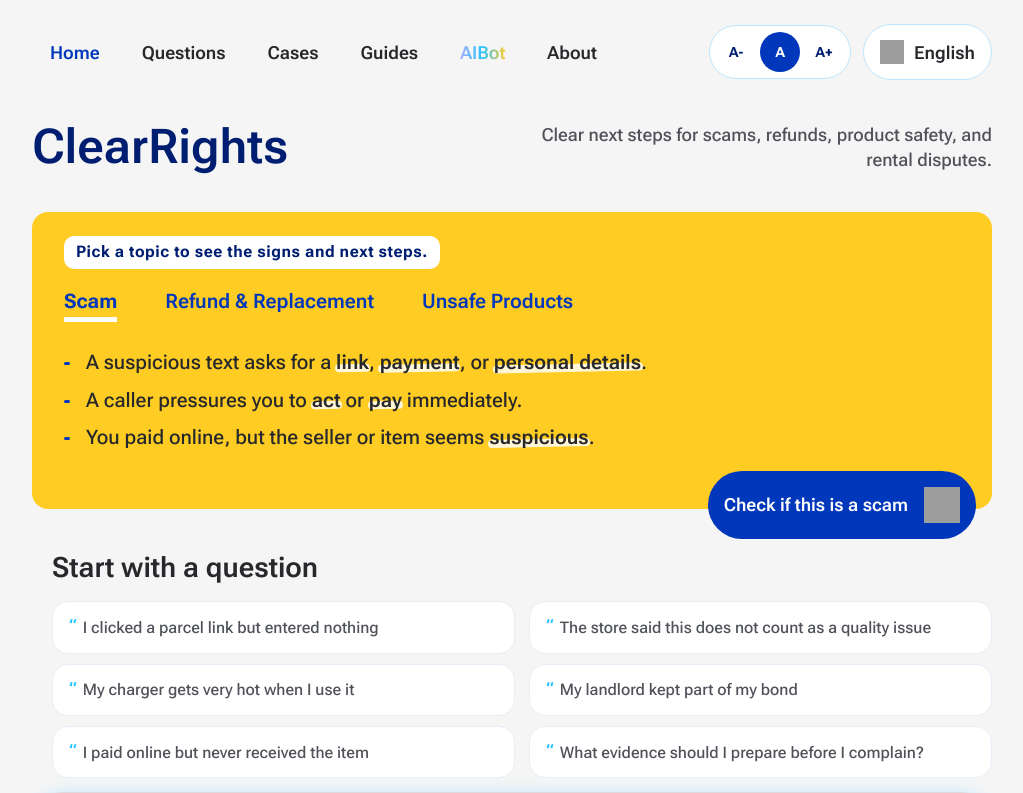
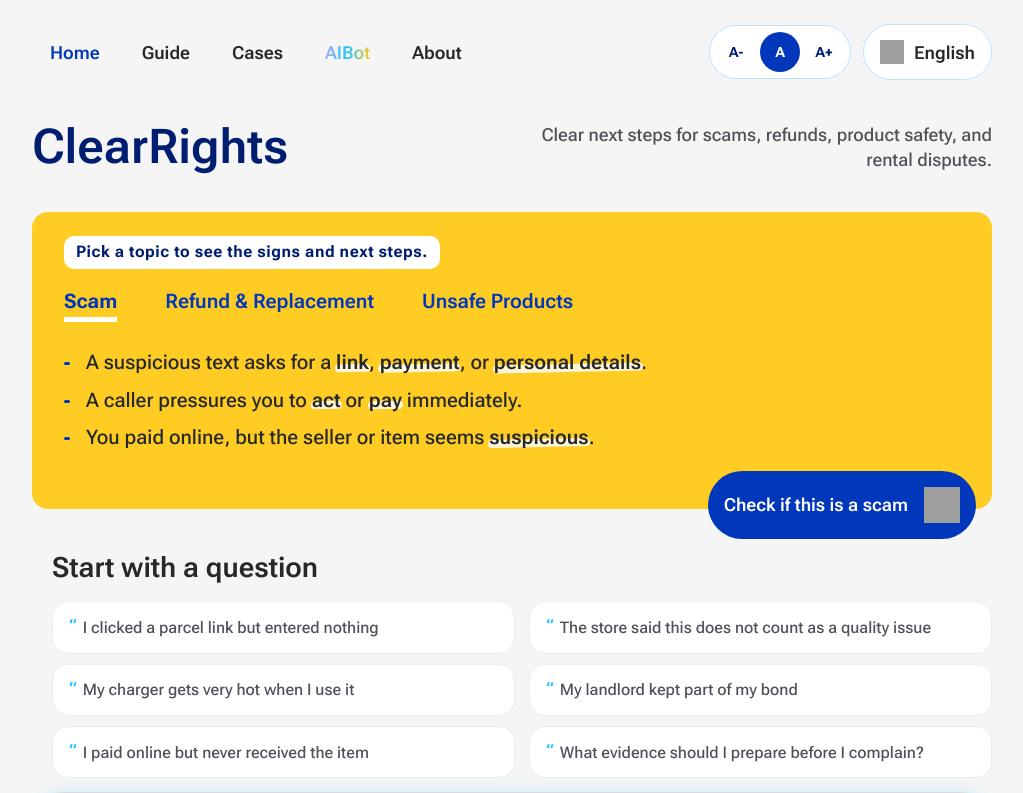
Before and after one commit to akari2a/ClearRightsAu, a React (Vite) app: page / in a window 1280 px wide. Shown: the top 793 px of the page, without its empty margins (128-1151 px from the left). Built offline with nearby package versions, Linux system fonts and the light colour scheme; grey boxes are pictures that could not be loaded.

Commit message:
Restore breadcrumbs and guide navigation

```diff
--- a/src/App.tsx
+++ b/src/App.tsx
@@ -4,6 +4,7 @@ import { getHomePageContent } from "./content/homeContent";
 import { getCaseById, getCasesPageContent } from "./content/casesContent";
 import { SiteHeader, type HeaderPrimaryNavKey } from "./components/layout/SiteHeader";
 import { SiteFooter } from "./components/layout/SiteFooter";
+import { SiteBreadcrumbs, type BreadcrumbItem } from "./components/layout/SiteBreadcrumbs";
 import { ScamCheckPage } from "./components/pages/ScamCheckPage";
 import { CasesIndexPage } from "./components/pages/CasesIndexPage";
 import { CaseDetailPage } from "./components/pages/CaseDetailPage";
@@ -54,6 +55,34 @@ function App() {
   const location = useLocation();
   const homePageContent = useMemo(() => getHomePageContent(DEFAULT_LOCALE), []);
   const casesPageContent = useMemo(() => getCasesPageContent(DEFAULT_LOCALE), []);
+  const breadcrumbItems = useMemo<BreadcrumbItem[]>(() => {
+    if (location.pathname === "/scam-check") {
+      return [
+        { label: "Home", to: "/" },
+        { label: "Check if this is a scam" }
+      ];
+    }
+
+    if (location.pathname === "/cases") {
+      return [
+        { label: "Home", to: "/" },
+        { label: "Cases" }
+      ];
+    }
+
+    if (location.pathname.startsWith("/cases/")) {
+      const caseId = location.pathname.replace("/cases/", "");
+      const caseData = getCaseById(casesPageContent, caseId);
+
+      return [
+        { label: "Home", to: "/" },
+        { label: "Cases", to: "/cases" },
+        { label: caseData?.title ?? "Case details" }
+      ];
+    }
+
+    return [];
+  }, [location.pathname, casesPageContent]);
   const [activeTab, setActiveTab] = useState<TabKey>("scam");
   const [fontSize, setFontSize] = useState<"small" | "default" | "large">("default");
   const selectedTab = useMemo(
@@ -88,6 +117,12 @@ function App() {
   const handleNavigate = (destination: HeaderPrimaryNavKey) => {
     if (destination === "home") {
       navigate("/");
+      window.scrollTo({ top: 0, behavior: "smooth" });
+      return;
+    }
+
+    if (destination === "guide") {
+      navigate("/scam-check");
       window.scrollTo({ top: 0, behavior: "smooth" });
       return;
     }
@@ -202,9 +237,11 @@ function App() {
     document.documentElement.style.setProperty("--font-scale-factor", String(fontScaleMap[fontSize]));
   }, [fontSize]);
 
-  const activePrimaryNav: HeaderPrimaryNavKey = location.pathname.startsWith("/cases")
-    ? "cases"
-    : "home";
+  const activePrimaryNav: HeaderPrimaryNavKey = location.pathname === "/scam-check"
+    ? "guide"
+    : location.pathname.startsWith("/cases")
+      ? "cases"
+      : "home";
 
   return (
     <main className="page-shell">
@@ -217,6 +254,8 @@ function App() {
           onFontSizeChange={handleFontSizeChange}
           onLanguageSelect={handleLanguageSelect}
         />
+
+        {location.pathname !== "/" && breadcrumbItems.length > 0 ? <SiteBreadcrumbs items={breadcrumbItems} /> : null}
 
         <Routes>
           <Route
--- a/src/components/layout/SiteHeader.tsx
+++ b/src/components/layout/SiteHeader.tsx
@@ -4,35 +4,29 @@ import { HeaderFontSizeControl } from "./header/HeaderFontSizeControl";
 import { HeaderLanguageButton } from "./header/HeaderLanguageButton";
 import { HeaderNavButton } from "./header/HeaderNavButton";
 
-export type HeaderPrimaryNavKey = "home" | "questions" | "cases" | "guides" | "aibot" | "about";
+export type HeaderPrimaryNavKey = "home" | "guide" | "cases" | "aibot" | "about";
 
 type SecondaryNavItem = {
   id: string;
   label: string;
 };
 
-const SECONDARY_NAV: Record<"questions" | "cases" | "guides", SecondaryNavItem[]> = {
-  questions: [
-    { id: "q-scam", label: "Scam questions" },
-    { id: "q-refund", label: "Refund questions" },
-    { id: "q-rental", label: "Rental bond questions" }
+const SECONDARY_NAV: Record<"guide" | "cases", SecondaryNavItem[]> = {
+  guide: [
+    { id: "g-risk", label: "Risk checks" },
+    { id: "g-evidence", label: "Evidence guides" },
+    { id: "g-escalation", label: "Escalation steps" }
   ],
   cases: [
     { id: "c-scam", label: "Scam cases" },
     { id: "c-products", label: "Product cases" },
     { id: "c-tenancy", label: "Tenancy cases" }
-  ],
-  guides: [
-    { id: "g-risk", label: "Risk checks" },
-    { id: "g-evidence", label: "Evidence guides" },
-    { id: "g-escalation", label: "Escalation steps" }
   ]
 };
 
-const SECONDARY_NAV_LABELS: Record<"questions" | "cases" | "guides", string> = {
-  questions: "Questions",
+const SECONDARY_NAV_LABELS: Record<"guide" | "cases", string> = {
+  guide: "Guide",
   cases: "Cases",
-  guides: "Guides"
 };
 
 type SiteHeaderProps = {
@@ -52,7 +46,7 @@ export function SiteHeader({
   onFontSizeChange,
   onLanguageSelect
 }: SiteHeaderProps) {
-  const [hoveredPrimaryNav, setHoveredPrimaryNav] = useState<"questions" | "cases" | "guides" | null>(null);
+  const [hoveredPrimaryNav, setHoveredPrimaryNav] = useState<"guide" | "cases" | null>(null);
   const [isHeaderVisible, setIsHeaderVisible] = useState(true);
   const [isPastTop, setIsPastTop] = useState(false);
   const lastScrollYRef = useRef(0);
@@ -102,13 +96,13 @@ export function SiteHeader({
             onClick={() => onNavigate?.("home")}
           />
           <HeaderDropdownNavItem
-            label="Questions"
-            isActive={activePrimaryNav === "questions"}
-            isOpen={hoveredPrimaryNav === "questions"}
-            panelLabel={SECONDARY_NAV_LABELS.questions}
-            items={SECONDARY_NAV.questions}
-            onOpen={() => setHoveredPrimaryNav("questions")}
-            onPrimaryClick={() => onNavigate?.("questions")}
+            label="Guide"
+            isActive={activePrimaryNav === "guide"}
+            isOpen={hoveredPrimaryNav === "guide"}
+            panelLabel={SECONDARY_NAV_LABELS.guide}
+            items={SECONDARY_NAV.guide}
+            onOpen={() => setHoveredPrimaryNav("guide")}
+            onPrimaryClick={() => onNavigate?.("guide")}
             onSecondaryClick={onSecondaryNavigate}
           />
           <HeaderDropdownNavItem
@@ -119,16 +113,6 @@ export function SiteHeader({
             items={SECONDARY_NAV.cases}
             onOpen={() => setHoveredPrimaryNav("cases")}
             onPrimaryClick={() => onNavigate?.("cases")}
-            onSecondaryClick={onSecondaryNavigate}
-          />
-          <HeaderDropdownNavItem
-            label="Guides"
-            isActive={activePrimaryNav === "guides"}
-            isOpen={hoveredPrimaryNav === "guides"}
-            panelLabel={SECONDARY_NAV_LABELS.guides}
-            items={SECONDARY_NAV.guides}
-            onOpen={() => setHoveredPrimaryNav("guides")}
-            onPrimaryClick={() => onNavigate?.("guides")}
             onSecondaryClick={onSecondaryNavigate}
           />
           <HeaderNavButton
--- a/src/styles.css
+++ b/src/styles.css
@@ -86,6 +86,76 @@ button {
   transition: background-color 0.22s ease, padding 0.22s ease;
 }
 
+.site-breadcrumbs {
+  width: 100%;
+  margin-top: 8px;
+}
+
+.site-breadcrumbs__list {
+  display: flex;
+  flex-wrap: wrap;
+  align-items: center;
+  gap: 8px;
+  margin: 0;
+  padding: 0;
+  list-style: none;
+}
+
+.site-breadcrumbs__item {
+  display: inline-flex;
+  align-items: center;
+  gap: 8px;
+  min-width: 0;
+}
+
+.text-action-link {
+  appearance: none;
+  border: 0;
+  padding: 0;
+  background: transparent;
+  font: inherit;
+  text-align: left;
+  color: var(--color-text-primary);
+  text-decoration: none;
+  text-decoration-thickness: 1.5px;
+  text-underline-offset: 3px;
+  transition: color 0.18s ease, text-decoration-color 0.18s ease;
+}
+
+.text-action-link:hover,
+.text-action-link:focus-visible,
+.text-action-link:active {
+  color: var(--color-brand-primary-500);
+  text-decoration: underline;
+}
+
+.site-breadcrumbs__link,
+.site-breadcrumbs__label {
+  font-size: var(--font-size-body-sm);
+  font-weight: var(--font-weight-semibold);
+  line-height: 1.25;
+  white-space: nowrap;
+}
+
+.site-breadcrumbs__link {
+  color: var(--color-text-primary);
+}
+
+.site-breadcrumbs__label {
+  color: var(--color-text-secondary);
+}
+
+.site-breadcrumbs__label--current {
+  color: var(--color-text-primary);
+}
+
+.site-breadcrumbs__separator {
+  color: var(--color-text-tertiary);
+  font-size: var(--font-size-body-sm);
+  font-weight: var(--font-weight-semibold);
+  line-height: 1;
+}
+
 .header-utilities {
   display: inline-flex;
   align-items: center;
@@ -210,12 +280,8 @@ button {
   font-size: var(--font-size-body-sm);
   font-weight: var(--font-weight-semibold);
   line-height: normal;
-  color: var(--color-brand-primary-600);
+  color: var(--color-text-primary);
   cursor: pointer;
-}
-
-.subnav-link:hover {
-  text-decoration: underline;
 }
 
 .font-size-control {
```
